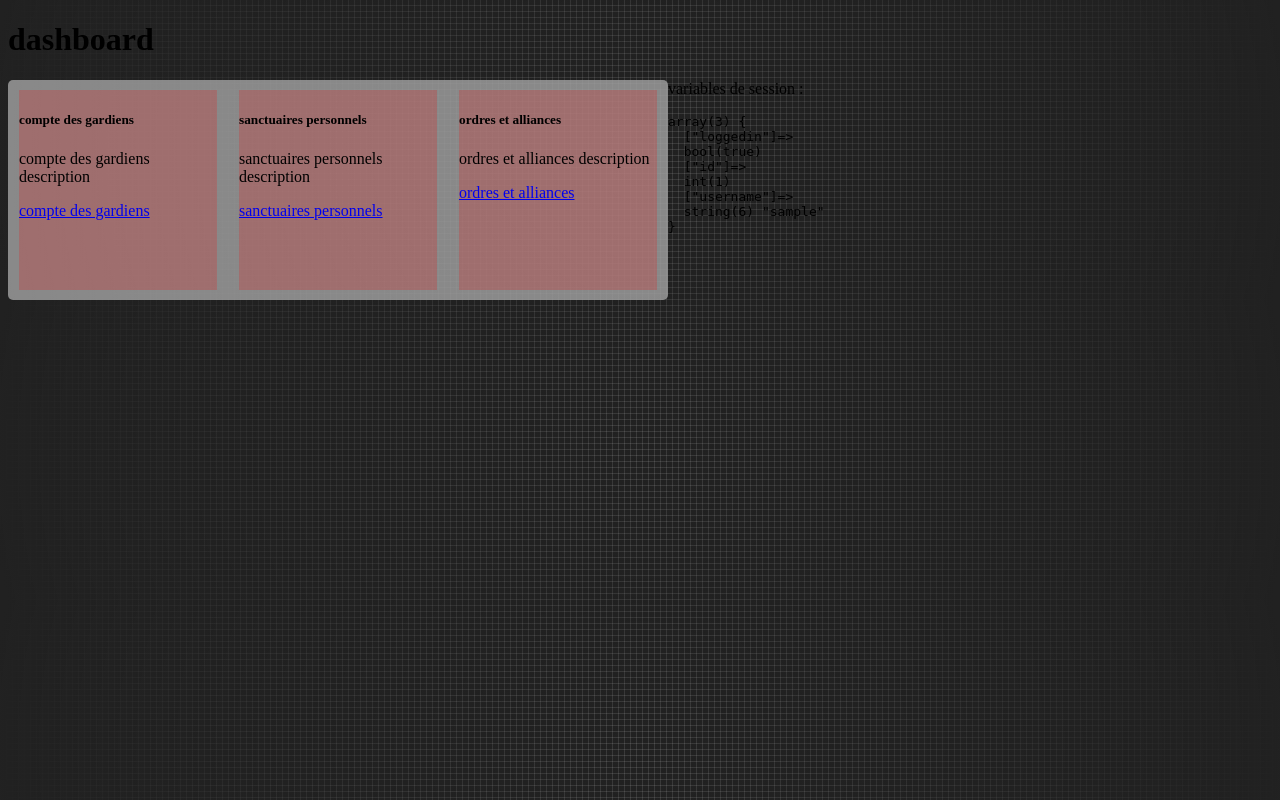
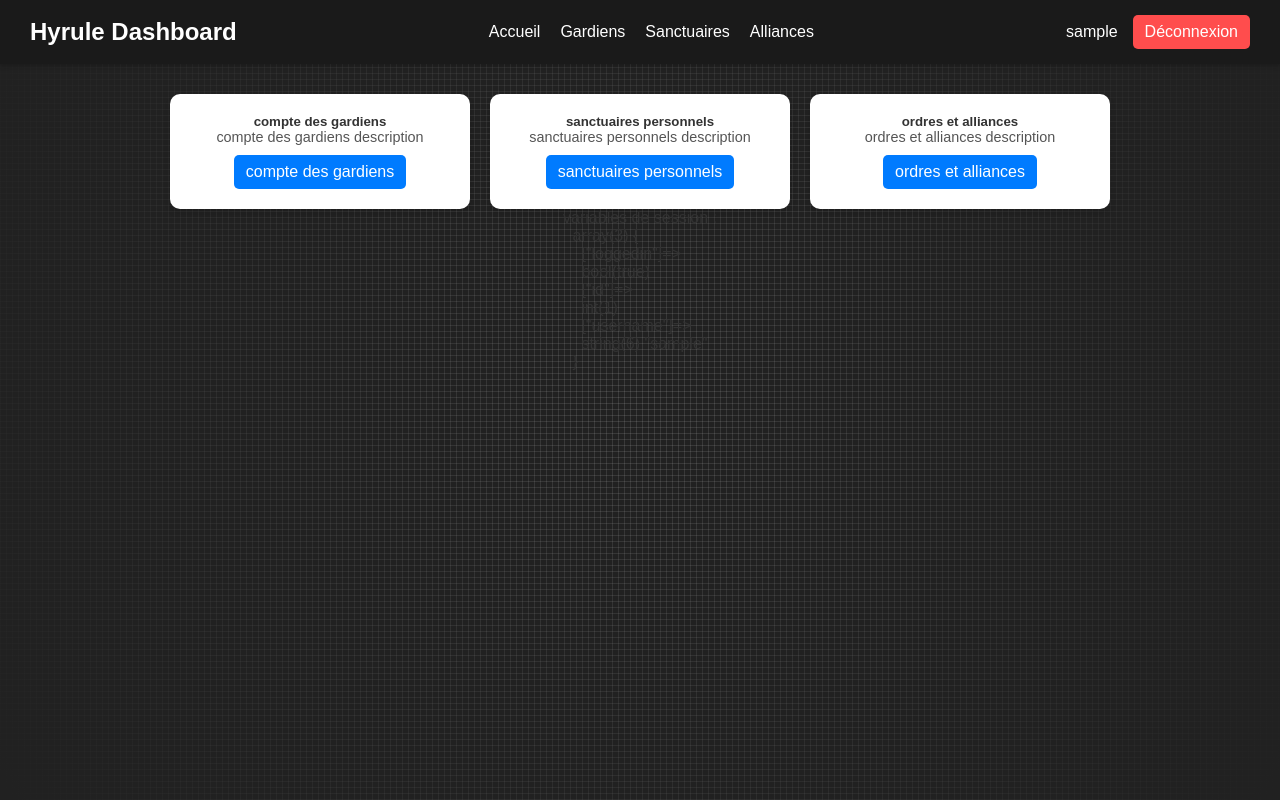
Before and after one commit to sebastienIOVLEFF/TP_Hyrule, a PHP site: page /v2/dashboard.php in a window 1280 px wide. Run offline with PHP 8.4, Linux system fonts and the light colour scheme; the visitor is signed in with stand-in values (Sample User, id 1).

Commit message:
amelioration du style et ajout d'un header

```diff
--- /dev/null
+++ b/v2/component/header.php
@@ -0,0 +1,19 @@
+
+
+<header class="header">
+    <div class="logo">
+        <a href="dashboard.php">Hyrule Dashboard</a>
+    </div>
+    <nav class="nav">
+        <ul>
+            <li><a href="index.php">Accueil</a></li>
+            <li><a href="compteDesGardiens.php">Gardiens</a></li>
+            <li><a href="sanctuairesPersonnels.php">Sanctuaires</a></li>
+            <li><a href="ordresEtAlliances.php">Alliances</a></li>
+        </ul>
+    </nav>
+    <div class="user-info">
+        <span><?php echo htmlspecialchars($_SESSION['username'] ?? 'Invité'); ?></span>
+        <a href="logout.php" class="logout-btn">Déconnexion</a>
+    </div>
+</header>
--- a/v2/dashboard.php
+++ b/v2/dashboard.php
@@ -15,7 +15,7 @@ if (!(isset($_SESSION['id']) && isset($_SESSION['username']) && isset($_SESSION[
     </head>
     <body class="dashboard">
 
-        <h1>dashboard</h1>
+        <?php require 'component/header.php'; ?>
 
         <div class="cardContainer">
             <?php require 'component/card.php';
--- a/v2/style/style.css
+++ b/v2/style/style.css
@@ -1,25 +1,154 @@
 body {background-image: radial-gradient(circle at center center, transparent 0%,rgb(33,33,33) 99%),repeating-linear-gradient(0deg, rgba(163, 163, 163,0.2) 0px, rgba(163, 163, 163,0.2) 1px,transparent 1px, transparent 6px),repeating-linear-gradient(90deg, rgba(163, 163, 163,0.2) 0px, rgba(163, 163, 163,0.2) 1px,transparent 1px, transparent 6px),linear-gradient(90deg, rgb(33,33,33),rgb(33,33,33));}
 
-.cardContainer {
-  background-color: rgba(163, 163, 163,0.8);
-  display: flex;
-  align-items: flex-start;
-  flex-wrap: wrap;
-
-  justify-content: space-around;
-
-  min-width: 250px;
-  min-width: 250px;
-  float:left;
-  border-radius: 5px;
+/* Global Styles */
+* {
+  margin: 0;
+  padding: 0;
+  box-sizing: border-box;
+  font-family: Arial, sans-serif;
 }
 
+/* Body */
+body.dashboard {
+  background-color: #f4f4f4;
+  color: #333;
+  display: flex;
+  flex-direction: column;
+  align-items: center;
+  min-height: 100vh;
+}
+
+/* HEADER */
+.header {
+  width: 100%;
+  background-color: #1a1a1a;
+  display: flex;
+  justify-content: space-between;
+  align-items: center;
+  padding: 15px 30px;
+  color: white;
+  box-shadow: 0px 2px 5px rgba(0, 0, 0, 0.2);
+}
+
+.logo a {
+  color: white;
+  font-size: 1.5rem;
+  text-decoration: none;
+  font-weight: bold;
+}
+
+.nav ul {
+  list-style: none;
+  display: flex;
+  gap: 20px;
+}
+
+.nav ul li a {
+  color: white;
+  text-decoration: none;
+  font-size: 1rem;
+  transition: color 0.3s ease-in-out;
+}
+
+.nav ul li a:hover {
+  color: #ffcc00;
+}
+
+.user-info {
+  display: flex;
+  align-items: center;
+  gap: 15px;
+}
+
+.user-info span {
+  font-size: 1rem;
+}
+
+.logout-btn {
+  background: #ff4d4d;
+  color: white;
+  padding: 8px 12px;
+  border-radius: 5px;
+  text-decoration: none;
+  transition: background 0.3s;
+}
+
+.logout-btn:hover {
+  background: #cc0000;
+}
+
+/* CARD CONTAINER */
+.cardContainer {
+  display: flex;
+  flex-wrap: wrap;
+  justify-content: center;
+  gap: 20px;
+  margin-top: 30px;
+}
+
+/* CARD STYLE */
 .card {
-  background-color: rgba(245, 4, 4, 0.2);
-  flex-basis: 30%;
-  width: 200px;
-  height: 200px;
+  background: white;
+  padding: 20px;
+  border-radius: 10px;
+  box-shadow: 0px 4px 6px rgba(0, 0, 0, 0.1);
+  width: 300px;
+  text-align: center;
+  transition: transform 0.3s ease-in-out;
+  will-change: transform;
+}
 
-  margin: 10px;
-  display:inline;
+
+.card:hover {
+  transform: scale(1.05) translateZ(0);
 }
+
+.card img {
+  width: 100%;
+  height: 150px;
+  object-fit: cover;
+  border-radius: 8px;
+}
+
+.card h2 {
+  margin: 15px 0;
+  font-size: 1.2rem;
+  color: #222;
+}
+
+.card p {
+  font-size: 0.9rem;
+  color: #555;
+}
+
+.card a {
+  display: inline-block;
+  margin-top: 10px;
+  padding: 8px 12px;
+  background: #007bff;
+  color: white;
+  text-decoration: none;
+  border-radius: 5px;
+  transition: background 0.3s;
+}
+
+.card a:hover {
+  background: #0056b3;
+}
+
+/* Responsive */
+@media screen and (max-width: 768px) {
+  .header {
+      flex-direction: column;
+      text-align: center;
+      padding: 15px;
+  }
+  .nav ul {
+      flex-direction: column;
+      gap: 10px;
+  }
+  .cardContainer {
+      flex-direction: column;
+      align-items: center;
+  }
+}
```
